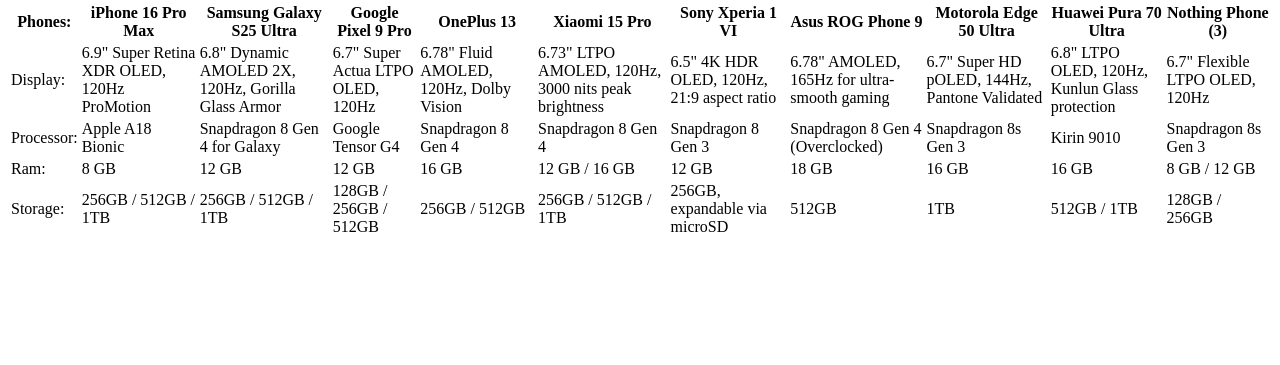
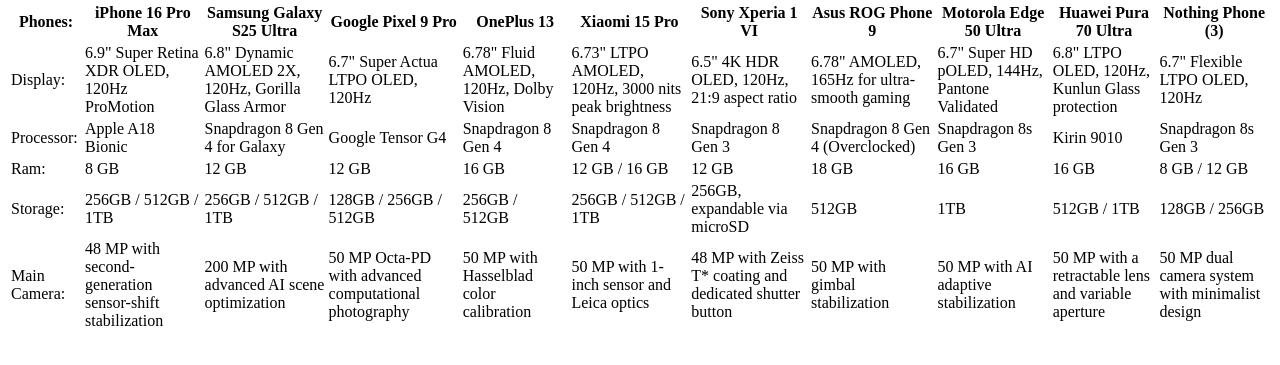
Before and after one commit to AlexanderRobinJonsson/tablesProject, a plain HTML site: page index.html in a window 1280 px wide. Shown: the part 79-444 px from the top of the page. Drawn offline with Linux system fonts and the light colour scheme.

Commit message:
Add main camera information to index.html

```diff
--- a/index.html
+++ b/index.html
@@ -81,6 +81,19 @@
                 <td>512GB / 1TB</td>
                 <td>128GB / 256GB</td>
             </tr>
+            <tr>
+                <td>Main Camera:</td>
+                <td>48 MP with second-generation sensor-shift stabilization</td>
+                <td>200 MP with advanced AI scene optimization</td>
+                <td>50 MP Octa-PD with advanced computational photography</td>
+                <td>50 MP with Hasselblad color calibration</td>
+                <td>50 MP with 1-inch sensor and Leica optics</td>
+                <td>48 MP with Zeiss T* coating and dedicated shutter button</td>
+                <td>50 MP with gimbal stabilization</td>
+                <td>50 MP with AI adaptive stabilization</td>
+                <td>50 MP with a retractable lens and variable aperture</td>
+                <td>50 MP dual camera system with minimalist design</td>
+            </tr>
         </tbody>
     </table>
 </body>
```
